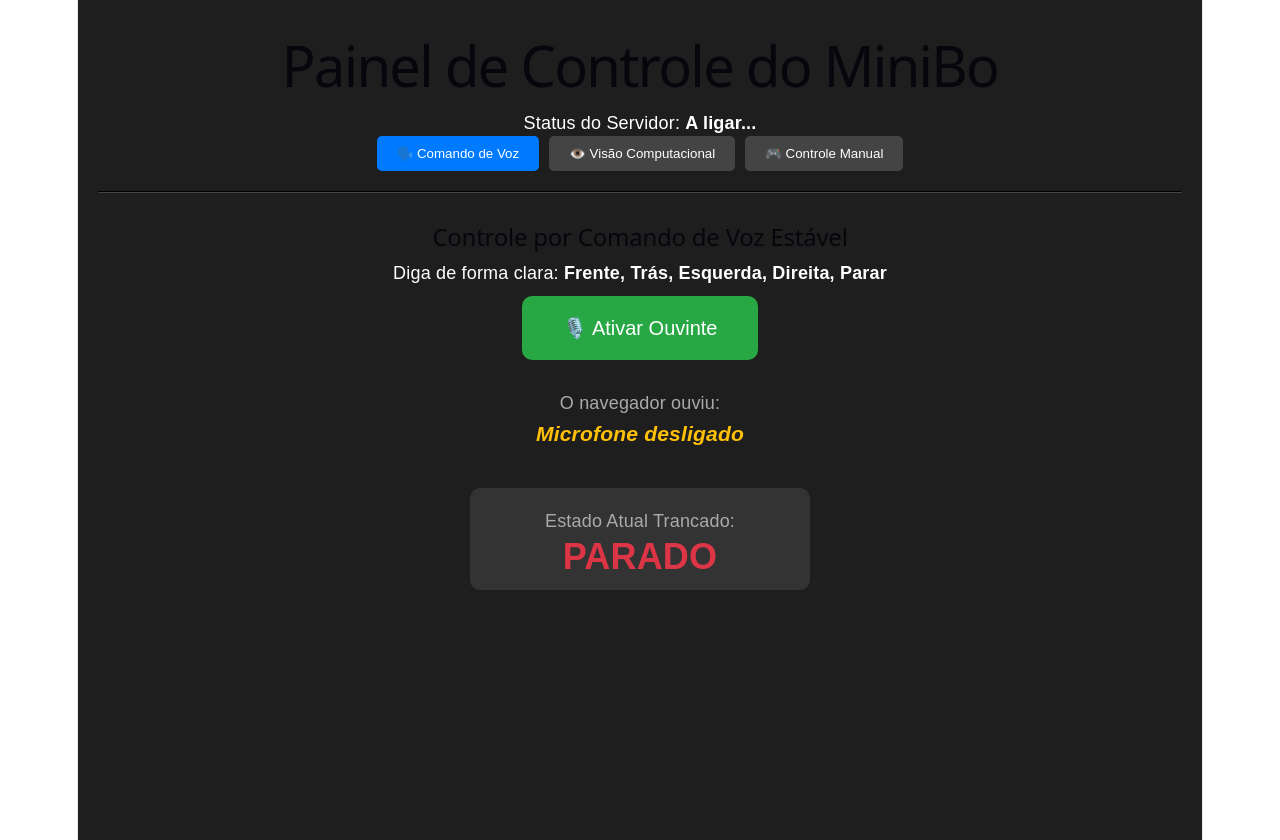
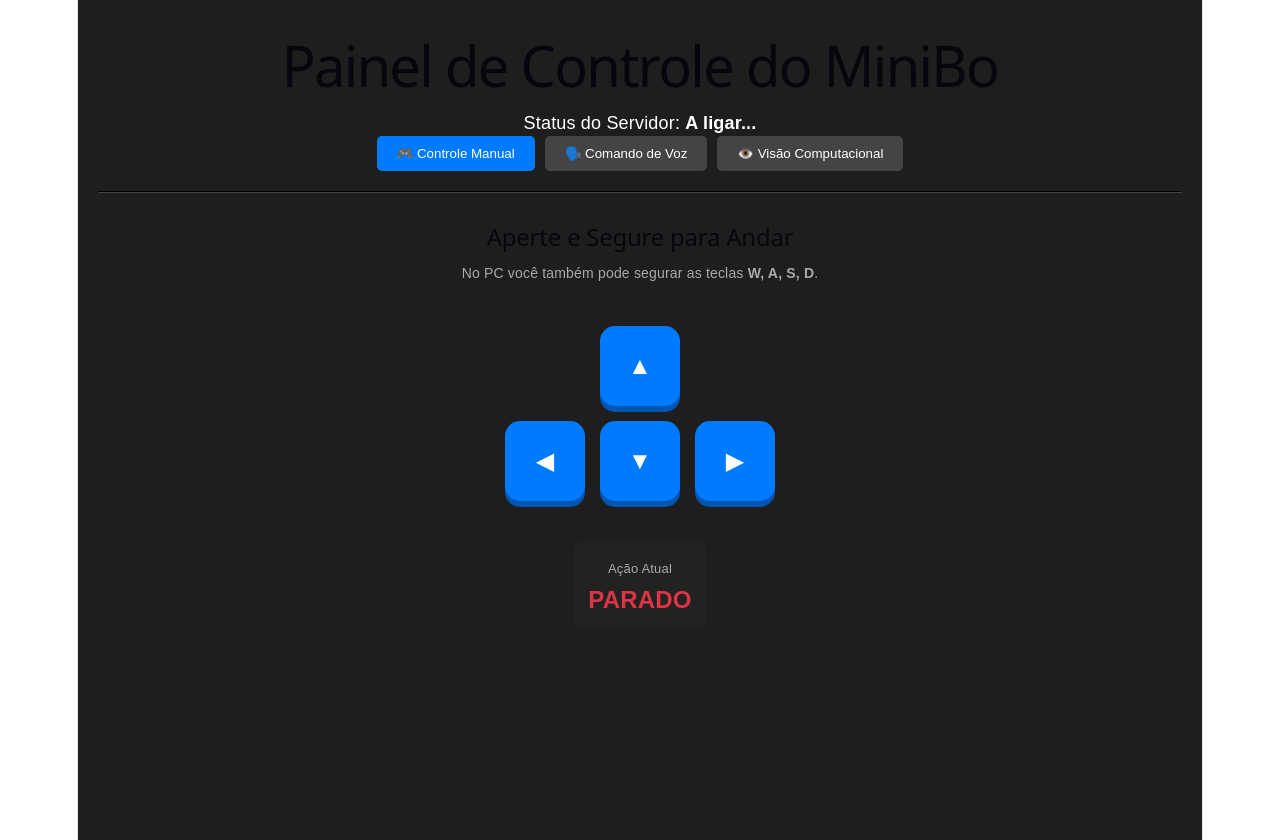
Before and after one commit to arturocunha/MiniBo, a React (Vite) app in the folder site-robo/: page / in a window 1280 px wide. Built offline with nearby package versions, Linux system fonts and the light colour scheme; no server answers.

Commit message:
fix: tentando corrigir o robo 13.0

```diff
--- a/site-robo/src/App.tsx
+++ b/site-robo/src/App.tsx
@@ -5,13 +5,12 @@ function App() {
   // =========================================================================
   // ⚙️ MATRIZ DE CALIBRAÇÃO INDEPENDENTE DOS MOTORES
   // =========================================================================
-  const MULT_FFE = 1; // Frente-Frente-Esquerda (Pino 5)
-  const MULT_FFD = 1; // Frente-Frente-Direita  (Pino 6)
-  const MULT_FTE = 1; // Frente-Trás-Esquerda   (Pino 7)
-  const MULT_FTD = 1; // Frente-Trás-Direita    (Pino 8)
+  const MULT_FFE = 1;
+  const MULT_FFD = 1;
+  const MULT_FTE = 1;
+  const MULT_FTD = 1;
 
-  // Adicionamos a aba 'manual'
-  const [abaAtiva, setAbaAtiva] = useState<'voz' | 'visao' | 'manual'>('voz');
+  const [abaAtiva, setAbaAtiva] = useState<'voz' | 'visao' | 'manual'>('manual'); // Já abre na aba manual para você testar
   const [statusWs, setStatusWs] = useState('A ligar...');
 
   const [comandoAtualVoz, setComandoAtualVoz] = useState('PARADO');
@@ -20,9 +19,6 @@ function App() {
 
   const [cameraLigada, setCameraLigada] = useState(false);
   const [infoJoystick, setInfoJoystick] = useState({ speed: 0, turn: 0, l: 0, r: 0 });
-
-  // Estados do Joystick Virtual na tela
-  const [posicaoJoy, setPosicaoJoy] = useState({ x: 0, y: 0 });
 
   const ws = useRef<WebSocket | null>(null);
   const videoRef = useRef<HTMLVideoElement>(null);
@@ -36,12 +32,11 @@ function App() {
   const recognitionRef = useRef<any>(null);
   const ouvindoRef = useRef(false);
 
+  // A MEMÓRIA DE ESTADO: O que estiver aqui, o robô faz.
   const estadoMotores = useRef<[number, number, number, number]>([0, 0, 0, 0]);
 
-  // Controles do Modo Manual (Teclado e Tela)
-  const teclasRef = useRef({ w: false, a: false, s: false, d: false });
-  const joyAtivoRef = useRef(false);
-  const areaJoyRef = useRef<HTMLDivElement>(null);
+  // Controle de estado para mostrar na tela qual botão está pressionado
+  const [direcaoManual, setDirecaoManual] = useState('PARADO');
 
   // =========================================================================
   // 1. LIGAÇÃO WEBSOCKET E TRANSMISSÃO CONTÍNUA (HEARTBEAT)
@@ -64,11 +59,11 @@ function App() {
 
     conectar();
 
-    // Coração do Robô: Envia a matriz de motores atual 10 vezes por segundo
+    // O CORAÇÃO DO ROBÔ: Metralha o comando 10 vezes por segundo.
+    // Se o dedo estiver no botão, metralha movimento. Se soltar, metralha zeros.
     const transmissor = setInterval(() => {
       if (ws.current && ws.current.readyState === WebSocket.OPEN) {
         const [ffe, ffd, fte, ftd] = estadoMotores.current;
-
         const cmdFinal = [
           ffe * MULT_FFE,
           ffd * MULT_FFD,
@@ -87,58 +82,36 @@ function App() {
   }, []);
 
   // =========================================================================
-  // 2. MODO MANUAL (TECLADO WASD + JOYSTICK VIRTUAL)
+  // 2. MODO MANUAL: BOTÕES DE APERTAR E SEGURAR (À PROVA DE FALHAS)
   // =========================================================================
-  const atualizarMotoresManual = useCallback((joyX = 0, joyY = 0) => {
-    let speed = 0;
-    let turn = 0;
+  const pressionarBotao = (direcao: string) => {
+    setDirecaoManual(direcao);
+    if (direcao === 'FRENTE')   estadoMotores.current = [100, -100, 100, -100];
+    if (direcao === 'TRAS')     estadoMotores.current = [-100, 100, -100, 100];
+    if (direcao === 'ESQUERDA') estadoMotores.current = [-100, -100, -100, -100];
+    if (direcao === 'DIREITA')  estadoMotores.current = [100, 100, 100, 100];
+  };
 
-    // Se o usuário estiver com o dedo no joystick, ele tem prioridade
-    if (joyAtivoRef.current) {
-      speed = -joyY; // Eixo Y no navegador é positivo para baixo, invertemos para acelerar
-      turn = joyX;
-    } else {
-      // Senão, lê as teclas WASD
-      speed = (teclasRef.current.w ? 100 : 0) + (teclasRef.current.s ? -100 : 0);
-      turn = (teclasRef.current.d ? 100 : 0) + (teclasRef.current.a ? -100 : 0);
-    }
+  const soltarBotao = () => {
+    setDirecaoManual('PARADO');
+    estadoMotores.current = [0, 0, 0, 0];
+  };
 
-    // A Mágica do "Differential Steering" (Direção de Tanque)
-    // Esquerda = Velocidade + Curva  | Direita = -Velocidade + Curva
-    // Isso garante exatamente os mesmos sinais elétricos do modo de voz.
-    let mEsq = speed + turn;
-    let mDir = -speed + turn;
-
-    // Se bater os botões juntos e passar de 100%, normalizamos
-    const max = Math.max(Math.abs(mEsq), Math.abs(mDir));
-    if (max > 100) {
-      mEsq = (mEsq / max) * 100;
-      mDir = (mDir / max) * 100;
-    }
-
-    estadoMotores.current = [Math.round(mEsq), Math.round(mDir), Math.round(mEsq), Math.round(mDir)];
-  }, []);
-
+  // Suporte ao Teclado (WASD) mantido caso queira usar no PC
   useEffect(() => {
-    if (abaAtiva !== 'manual') {
-      teclasRef.current = { w: false, a: false, s: false, d: false };
-      return;
-    }
+    if (abaAtiva !== 'manual') return;
 
     const handleKeyDown = (e: KeyboardEvent) => {
       const key = e.key.toLowerCase();
-      if (['w', 'a', 's', 'd'].includes(key)) {
-        teclasRef.current[key as keyof typeof teclasRef.current] = true;
-        atualizarMotoresManual();
-      }
+      if (key === 'w') pressionarBotao('FRENTE');
+      if (key === 's') pressionarBotao('TRAS');
+      if (key === 'a') pressionarBotao('ESQUERDA');
+      if (key === 'd') pressionarBotao('DIREITA');
     };
 
     const handleKeyUp = (e: KeyboardEvent) => {
       const key = e.key.toLowerCase();
-      if (['w', 'a', 's', 'd'].includes(key)) {
-        teclasRef.current[key as keyof typeof teclasRef.current] = false;
-        atualizarMotoresManual();
-      }
+      if (['w', 'a', 's', 'd'].includes(key)) soltarBotao();
     };
 
     window.addEventListener('keydown', handleKeyDown);
@@ -147,54 +120,12 @@ function App() {
     return () => {
       window.removeEventListener('keydown', handleKeyDown);
       window.removeEventListener('keyup', handleKeyUp);
-      estadoMotores.current = [0, 0, 0, 0]; // Para tudo ao trocar de aba
+      soltarBotao();
     };
-  }, [abaAtiva, atualizarMotoresManual]);
-
-  const handleTouchStart = (e: any) => {
-    joyAtivoRef.current = true;
-    moverJoystick(e);
-  };
-
-  const moverJoystick = (e: any) => {
-    if (!joyAtivoRef.current || !areaJoyRef.current) return;
-
-    const rect = areaJoyRef.current.getBoundingClientRect();
-    const isTouch = e.type.includes('touch');
-    const clientX = isTouch ? e.touches[0].clientX : e.clientX;
-    const clientY = isTouch ? e.touches[0].clientY : e.clientY;
-
-    const centerX = rect.left + rect.width / 2;
-    const centerY = rect.top + rect.height / 2;
-    const maxR = rect.width / 2;
-
-    let dx = clientX - centerX;
-    let dy = clientY - centerY;
-    const distance = Math.sqrt(dx * dx + dy * dy);
-
-    // Trava a "bolinha" do joystick dentro do círculo
-    if (distance > maxR) {
-      dx = (dx / distance) * maxR;
-      dy = (dy / distance) * maxR;
-    }
-
-    setPosicaoJoy({ x: dx, y: dy });
-
-    // Converte os pixels para porcentagem de potência (-100 a 100)
-    const pctX = (dx / maxR) * 100;
-    const pctY = (dy / maxR) * 100;
-    atualizarMotoresManual(pctX, pctY);
-  };
-
-  const handleTouchEnd = () => {
-    joyAtivoRef.current = false;
-    setPosicaoJoy({ x: 0, y: 0 });
-    atualizarMotoresManual(0, 0); // Para o robô quando solta
-  };
-
+  }, [abaAtiva]);
 
   // =========================================================================
-  // 3. COMANDO DE VOZ
+  // 3. COMANDO DE VOZ (MANTIDO INTACTO)
   // =========================================================================
   useEffect(() => {
     const SpeechRecognition = (window as any).SpeechRecognition || (window as any).webkitSpeechRecognition;
@@ -257,7 +188,7 @@ function App() {
   };
 
   // =========================================================================
-  // 4. VISÃO COMPUTACIONAL
+  // 4. VISÃO COMPUTACIONAL (MANTIDO INTACTO)
   // =========================================================================
   const [zonaAtual, setZonaAtual] = useState<string>('PARADO');
 
@@ -345,7 +276,7 @@ function App() {
         }
         visaoAtivaRef.current = true; setCameraLigada(true); processarFrameRef.current();
       };
-    } catch (erro) { alert("Erro na câmera. Verifique se permitiu o acesso."); }
+    } catch (erro) { alert("Erro na câmera."); }
   };
 
   const desligarVision = () => {
@@ -361,6 +292,14 @@ function App() {
   // eslint-disable-next-line react-hooks/exhaustive-deps
   }, [abaAtiva]);
 
+  // Estilo padronizado para os botões do D-Pad
+  const btnStyle = {
+    width: '80px', height: '80px', fontSize: '24px', fontWeight: 'bold',
+    backgroundColor: '#007bff', color: 'white', border: 'none',
+    borderRadius: '15px', cursor: 'pointer', userSelect: 'none' as const,
+    boxShadow: '0 6px 0 #0056b3', touchAction: 'none'
+  };
+
   // =========================================================================
   // INTERFACE
   // =========================================================================
@@ -369,63 +308,58 @@ function App() {
       <h1>Painel de Controle do MiniBo</h1>
       <p>Status do Servidor: <strong>{statusWs}</strong></p>
 
-      {/* NOVO MENU COM A ABA MANUAL */}
       <div style={{ marginBottom: '20px', display: 'flex', justifyContent: 'center', flexWrap: 'wrap', gap: '10px' }}>
+        <button onClick={() => setAbaAtiva('manual')} style={{ padding: '10px 20px', backgroundColor: abaAtiva === 'manual' ? '#007bff' : '#444', color: 'white', border: 'none', borderRadius: '5px', cursor: 'pointer' }}>🎮 Controle Manual</button>
         <button onClick={() => setAbaAtiva('voz')} style={{ padding: '10px 20px', backgroundColor: abaAtiva === 'voz' ? '#007bff' : '#444', color: 'white', border: 'none', borderRadius: '5px', cursor: 'pointer' }}>🗣️ Comando de Voz</button>
         <button onClick={() => setAbaAtiva('visao')} style={{ padding: '10px 20px', backgroundColor: abaAtiva === 'visao' ? '#007bff' : '#444', color: 'white', border: 'none', borderRadius: '5px', cursor: 'pointer' }}>👁️ Visão Computacional</button>
-        <button onClick={() => setAbaAtiva('manual')} style={{ padding: '10px 20px', backgroundColor: abaAtiva === 'manual' ? '#007bff' : '#444', color: 'white', border: 'none', borderRadius: '5px', cursor: 'pointer' }}>🎮 Controle Manual</button>
       </div>
 
       <hr style={{ borderColor: '#444' }} />
 
-      {/* TELA DE CONTROLE MANUAL (NOVA) */}
+      {/* TELA DE CONTROLE MANUAL (D-PAD GIGANTE E SIMPLES) */}
       {abaAtiva === 'manual' && (
         <div style={{ marginTop: '30px' }}>
-          <h2>Pilote o MiniBo Manualmente</h2>
+          <h2>Aperte e Segure para Andar</h2>
           <p style={{ color: '#aaa', fontSize: '14px', marginBottom: '30px' }}>
-            💻 <strong>No PC:</strong> Utilize as teclas <strong>W, A, S, D</strong> para dirigir.<br/>
-            📱 <strong>No Celular:</strong> Arraste o Joystick virtual abaixo.
+            No PC você também pode segurar as teclas <strong>W, A, S, D</strong>.
           </p>
 
-          <div style={{ display: 'flex', justifyContent: 'center', alignItems: 'center', marginTop: '50px' }}>
-            {/* Base do Joystick (Círculo maior) */}
-            <div
-              ref={areaJoyRef}
-              onMouseDown={handleTouchStart}
-              onMouseMove={moverJoystick}
-              onMouseUp={handleTouchEnd}
-              onMouseLeave={handleTouchEnd}
-              onTouchStart={handleTouchStart}
-              onTouchMove={moverJoystick}
-              onTouchEnd={handleTouchEnd}
-              style={{
-                width: '200px', height: '200px', backgroundColor: '#333',
-                borderRadius: '50%', position: 'relative',
-                boxShadow: 'inset 0 0 20px rgba(0,0,0,0.8)', border: '2px solid #555', cursor: 'pointer'
-              }}
-            >
-              {/* Marcações de Direção do Joystick */}
-              <div style={{position: 'absolute', top: 10, left: '50%', transform: 'translateX(-50%)', color: '#555'}}>▲</div>
-              <div style={{position: 'absolute', bottom: 10, left: '50%', transform: 'translateX(-50%)', color: '#555'}}>▼</div>
-              <div style={{position: 'absolute', left: 10, top: '50%', transform: 'translateY(-50%)', color: '#555'}}>◀</div>
-              <div style={{position: 'absolute', right: 10, top: '50%', transform: 'translateY(-50%)', color: '#555'}}>▶</div>
+          <div style={{ display: 'grid', gridTemplateColumns: '80px 80px 80px', gap: '15px', justifyContent: 'center', marginTop: '40px' }}>
+            <div /> {/* Espaço vazio no grid */}
+            <button
+              style={btnStyle}
+              onPointerDown={(e) => { e.preventDefault(); pressionarBotao('FRENTE'); }}
+              onPointerUp={(e) => { e.preventDefault(); soltarBotao(); }}
+              onPointerLeave={(e) => { e.preventDefault(); soltarBotao(); }}
+            > ▲ </button>
+            <div />
 
-              {/* A "Bolinha" do Joystick */}
-              <div style={{
-                width: '60px', height: '60px', backgroundColor: '#007bff',
-                borderRadius: '50%', position: 'absolute',
-                top: '50%', left: '50%',
-                transform: `translate(calc(-50% + ${posicaoJoy.x}px), calc(-50% + ${posicaoJoy.y}px))`,
-                boxShadow: '0 4px 8px rgba(0,0,0,0.5)',
-                transition: joyAtivoRef.current ? 'none' : 'transform 0.2s ease-out'
-              }} />
-            </div>
+            <button
+              style={btnStyle}
+              onPointerDown={(e) => { e.preventDefault(); pressionarBotao('ESQUERDA'); }}
+              onPointerUp={(e) => { e.preventDefault(); soltarBotao(); }}
+              onPointerLeave={(e) => { e.preventDefault(); soltarBotao(); }}
+            > ◀ </button>
+
+            <button
+              style={btnStyle}
+              onPointerDown={(e) => { e.preventDefault(); pressionarBotao('TRAS'); }}
+              onPointerUp={(e) => { e.preventDefault(); soltarBotao(); }}
+              onPointerLeave={(e) => { e.preventDefault(); soltarBotao(); }}
+            > ▼ </button>
+
+            <button
+              style={btnStyle}
+              onPointerDown={(e) => { e.preventDefault(); pressionarBotao('DIREITA'); }}
+              onPointerUp={(e) => { e.preventDefault(); soltarBotao(); }}
+              onPointerLeave={(e) => { e.preventDefault(); soltarBotao(); }}
+            > ▶ </button>
           </div>
 
           <div style={{ marginTop: '40px', padding: '15px', backgroundColor: '#222', borderRadius: '10px', display: 'inline-block' }}>
-             <p style={{ margin: 0, color: '#aaa', fontSize: '13px' }}>Monitor de Telemetria (Manual)</p>
-             <p style={{ margin: '5px 0 0 0', fontWeight: 'bold', color: '#0f0' }}>
-               Lado Esquerdo: {estadoMotores.current[0]}% | Lado Direito: {estadoMotores.current[1]}%
+             <p style={{ margin: 0, color: '#aaa', fontSize: '13px' }}>Ação Atual</p>
+             <p style={{ margin: '5px 0 0 0', fontWeight: 'bold', color: direcaoManual === 'PARADO' ? '#dc3545' : '#0f0', fontSize: '24px' }}>
+               {direcaoManual}
              </p>
           </div>
         </div>
```
